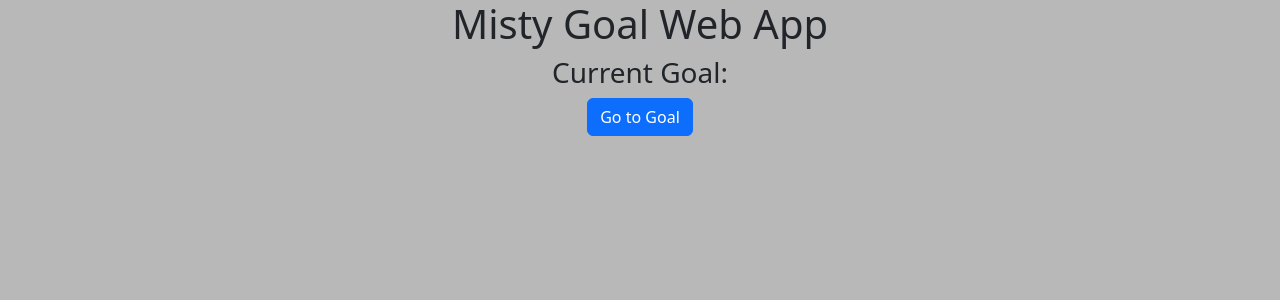
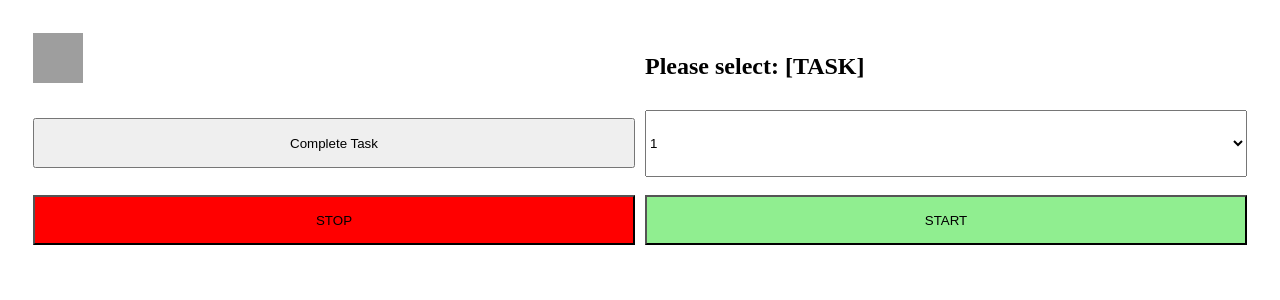
Before and after one commit to JaeminBBQ/MistyBoxer, a Django app: page / in a window 1280 px wide. Shown: the top 300 px of the page. Run offline with Django 4.2, Linux system fonts and the light colour scheme; some libraries are stand-ins or nearby versions; grey boxes are pictures that could not be loaded.

Commit message:
my unsaved changes.

```diff
--- a/app/web_app/templates/web_app/home.html
+++ b/app/web_app/templates/web_app/home.html
@@ -1,36 +1,63 @@
 {% load static %}
 <!DOCTYPE html>
-<html lang="en">
-<head>
-    <meta charset="UTF-8">
-    <meta name="viewport" content="width=device-width, initial-scale=1.0">
-    <title>Misty Goal</title>
-    <link href="{% static 'web_app/bootstrap/css/bootstrap.min.css' %}" rel="stylesheet">
+<html>
+  <head>
+    <title>Misty Boxer</title>
     <style>
-        body {
-            background-color: rgb(184, 184, 184) !important;
+        body{
+        padding: 25px;
+        }
+
+        button {
+        height: 50px;
+        align-self: center;
+        }
+
+        .title {
+            color: #5C6AC4;
+        }
+
+        .container {
+        display: grid;
+        gap: 10px;
+        grid-template-columns: 1fr 1fr;
+        }
+
+        .column {
+        display: grid;
+        gap: 10px;
+        }
+
+        .left {
+        grid-template-rows: 1fr 1fr 1fr;
+        }
+
+        .right {
+        grid-template-rows: 1fr 1fr 1fr;
         }
     </style>
-</head>
-<body>
-    <div class="container text-center">
-        <div class="row">
-            <div class="col">
-                <h1>Misty Goal Web App</h1>
-            </div>
-        </div>
-
-        <div>
-            <div class="col">
-                <h3>Current Goal: </h3>
-            </div>
-        </div>
-        <div class="row">
-            <div class="col">
-                <button type="button" class="btn btn-primary">Go to Goal</button>
-            </div>
-        </div>
+  </head>
+  <body>
+    <div class="container">
+      <div class="column left">
+        <img src="https://www.robotlab.com/hubfs/Misty%20enhanced.png" height="50px" width="50px">
+        <button>Complete Task</button>
+        <button style="background: red">STOP</button>
+      </div>
+      <div class="column right">
+        <h2>Please select: [TASK]</h2>
+        <select>
+          <option>1</option>
+          <option>2</option>
+          <option>3</option>
+          <option>4</option>
+          <option>5</option>
+          <option>6</option>
+          <option>7</option>
+          <option>8</option>
+        </select>
+        <button style="background: lightgreen">START</button>
+      </div>
     </div>
-    <script src="{% static 'web_app/bootstrap/js/bootstrap.bundle.min.js' %}"></script>
 </body>
 </html>
```
Also changed, not shown: app/web_app/static/web_app/js/app.js (added, +24 -0 lines).
